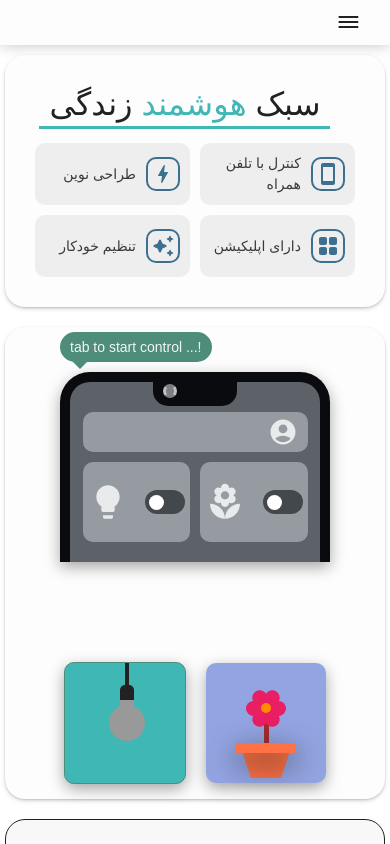
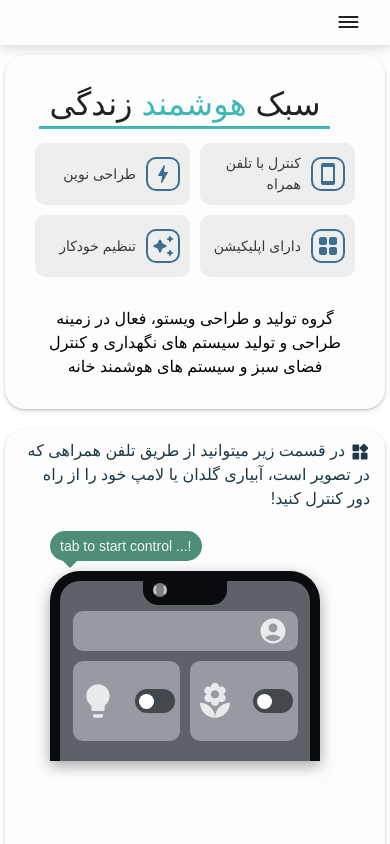
Before and after one commit to kamrankamrani/landing-page, a React (Vite) app: page / in a window 390 px wide. Shown: the top 844 px of the page. Built offline with nearby package versions, Linux system fonts and the light colour scheme; a small style sheet from the web is missing.

Commit message:
fixed img size for index image

```diff
--- a/src/Components/_Home/TextBox/Style/style.css
+++ b/src/Components/_Home/TextBox/Style/style.css
@@ -1,15 +1,23 @@
+.banner-container {
+  box-shadow: rgba(50, 50, 93, 0.25) 0px 2px 5px -1px,
+    rgba(0, 0, 0, 0.3) 0px 1px 3px -1px;
+  background-color: #fdfdfd;
+  padding: 30px;
+  border-radius: 20px;
+  margin-bottom: 20px;
+}
+
 .text-box-container {
   display: flex;
   align-items: center;
   flex-direction: row-reverse;
-  padding: 30px;
-  border-radius: 20px;
-  margin-bottom: 20px;
-  box-shadow: rgba(50, 50, 93, 0.25) 0px 2px 5px -1px,
-    rgba(0, 0, 0, 0.3) 0px 1px 3px -1px;
-  background-color: #fdfdfd;
   column-gap: 20px;
   justify-content: space-between;
+}
+
+.banner-container .banner-explain-text {
+  text-align: right;
+  margin-top: 30px;
 }
 
 @media screen and (max-width: 792px) {
@@ -18,4 +26,7 @@
     column-gap: 0;
     row-gap: 20px;
   }
+  .banner-container .banner-explain-text {
+    text-align: center;
+  }
 }
--- a/src/Components/_Home/TextBox/TextBox.tsx
+++ b/src/Components/_Home/TextBox/TextBox.tsx
@@ -1,13 +1,21 @@
-import { Grid } from "@mui/material";
+import { Grid, Typography } from "@mui/material";
 import BannerText from "../BannerText/BannerText";
 import IconFeatures from "../IconFeatures/IconFeatures";
 import "./Style/style.css";
 
 export default function TextBox() {
   return (
-    <Grid container className="text-box-container">
-      <BannerText />
-      <IconFeatures />
+    <Grid container className="banner-container">
+      <Grid container className="text-box-container">
+        <BannerText />
+        <IconFeatures />
+      </Grid>
+      <Grid item xs={12} className="banner-explain-text">
+        <Typography>
+          گروه تولید و طراحی ویستو، فعال در زمینه طراحی و تولید سیستم های
+          نگهداری و کنترل فضای سبز و سیستم های هوشمند خانه
+        </Typography>
+      </Grid>
     </Grid>
   );
 }
--- a/src/Components/_Home/Widget/Widget.tsx
+++ b/src/Components/_Home/Widget/Widget.tsx
@@ -3,11 +3,14 @@ import BigPhoneWidget from "../BigPhoneWidget/BigPhoneWidget";
 import FlowerWidget from "../FlowerWidget/FlowerWidget";
 import LampWidget from "../LampWidget/LampWidget";
 import TextMessageWidget from "../TextMessageWidget/TextMessageWidget";
+import WidgetHeader from "../WidgetHeader/WidgetHeader";
 import "./Style/style.css";
 
 export default function Widget() {
   return (
     <Grid container className="main-gadget-container">
+      <WidgetHeader />
+      <Grid container>
         <div className="lamp-flower-parent-container">
           <LampWidget />
           <FlowerWidget />
@@ -15,5 +18,6 @@ export default function Widget() {
         <TextMessageWidget />
         <BigPhoneWidget />
       </Grid>
+    </Grid>
   );
 }
--- /dev/null
+++ b/src/Components/_Home/WidgetHeader/Style/style.css
@@ -0,0 +1,16 @@
+.widget-header-container {
+  direction: rtl;
+  margin: 5px 0px 20px 0px;
+  padding: 0px 10px;
+  color: #1f3746;
+  display: flex;
+}
+
+.widget-header-container p {
+  font-weight: 450;
+}
+
+.widget-header-container p svg {
+  margin-left: 5px;
+  vertical-align: middle;
+}
--- /dev/null
+++ b/src/Components/_Home/WidgetHeader/WidgetHeader.tsx
@@ -0,0 +1,15 @@
+import { Typography, Grid } from "@mui/material";
+import WidgetsRoundedIcon from "@mui/icons-material/WidgetsRounded";
+import "./Style/style.css";
+
+export default function WidgetHeader() {
+  return (
+    <Grid container className="widget-header-container">
+      <Typography>
+        <WidgetsRoundedIcon fontSize="small" />
+        در قسمت زیر میتوانید از طریق تلفن همراهی که در تصویر است، آبیاری گلدان
+        یا لامپ خود را از راه دور کنترل کنید!
+      </Typography>
+    </Grid>
+  );
+}
--- a/src/Components/_Store/Detail/Style/style.css
+++ b/src/Components/_Store/Detail/Style/style.css
@@ -12,5 +12,5 @@
 .upper-container .imgs-container {
   display: flex;
   flex-direction: column;
-  align-items: flex-end;
+  align-items: stretch;
 }
--- a/src/Components/_Store/ImagesSlider/Style/style.css
+++ b/src/Components/_Store/ImagesSlider/Style/style.css
@@ -9,14 +9,15 @@
   scroll-behavior: smooth;
   column-gap: 2px;
   width: fit-content;
+  align-self: flex-end;
 }
 
 .images-slider-container img:last-of-type {
-  border-radius: 10px 0px 0px 10px;
+  border-radius: 5px 0px 0px 5px;
 }
 
 .images-slider-container img:first-of-type {
-  border-radius: 0px 10px 10px 0px;
+  border-radius: 0px 5px 5px 0px;
 }
 
 .images-slider-container img {
@@ -32,5 +33,5 @@
 }
 
 .images-slider-container img.selected {
-  background-color: #3d7090;
+  background-color: #8ab0c7;
 }
--- a/src/Components/_Store/IndexImage/IndexImage.tsx
+++ b/src/Components/_Store/IndexImage/IndexImage.tsx
@@ -65,13 +65,11 @@ export default function IndexImage() {
       <div className="arrow">
         <ChevronLeftRoundedIcon onClick={() => handleArrowClick()} />
       </div>
-      <div
-        className="image-wrapper"
-        onMouseMove={zoomImage}
-        //   onMouseOver={zoomImage}
-        onMouseLeave={offZoomImage}
-      >
+      <div className="image-wrapper">
         <img
+          onMouseMove={zoomImage}
+          //   onMouseOver={zoomImage}
+          onMouseLeave={offZoomImage}
           id="index-image"
           alt={indexImageUrl}
           src={indexImageUrl || defaultImage}
--- a/src/Components/_Store/IndexImage/Style/style.css
+++ b/src/Components/_Store/IndexImage/Style/style.css
@@ -1,30 +1,30 @@
 .detail-container .index-image-container {
   display: flex;
-  justify-content: space-evenly;
+  justify-content: space-between;
   align-items: center;
+  padding: 0px 20px;
 }
 
 .detail-container .image-wrapper {
   display: flex;
   flex-direction: row;
-  padding: 20px;
   justify-content: center;
   align-items: center;
   overflow: hidden;
   max-width: 560px;
   height: auto;
-  max-height: 560px;
+  height: 560px;
 }
 
 .detail-container .image-wrapper img {
   background-color: #fff;
-  border-radius: 10px;
+  border-radius: 5px;
   width: 100%;
   height: auto;
-  max-height: 560px;
-  object-fit: cover;
+  max-height: 550px;
+  object-fit: contain;
   transition: all 200ms cubic-bezier(0.075, 0.82, 0.165, 1);
-  cursor: zoom-in;
+  cursor: crosshair;
 }
 
 .index-image-container .arrow {
@@ -43,3 +43,9 @@
   background-color: #3d7090;
   color: #f9f9f9;
 }
+
+@media (max-width: 600px) {
+  .detail-container .image-wrapper {
+    height: auto;
+  }
+}
```
Also changed, not shown: src/Components/_Home/Widget/Style/style.css (+0 -10 lines). Lines whose indentation alone changed are shown as unchanged.
